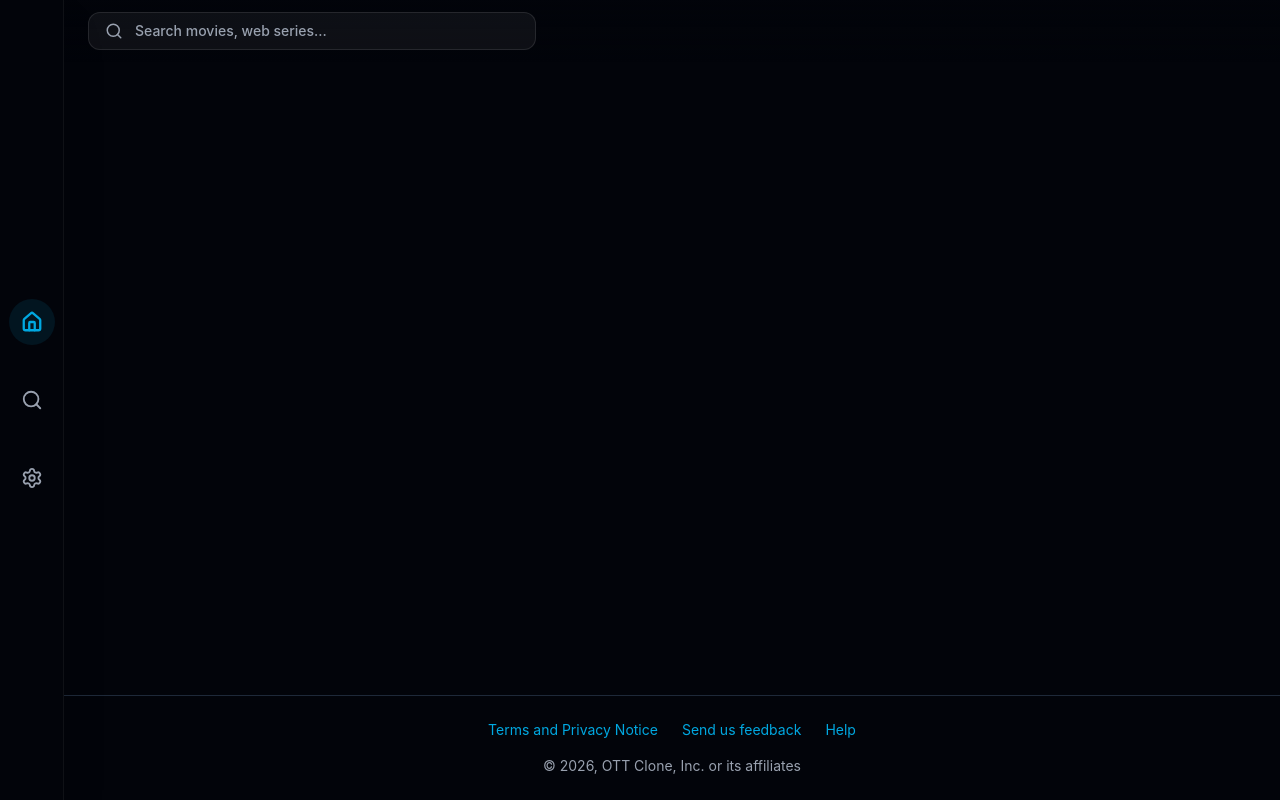
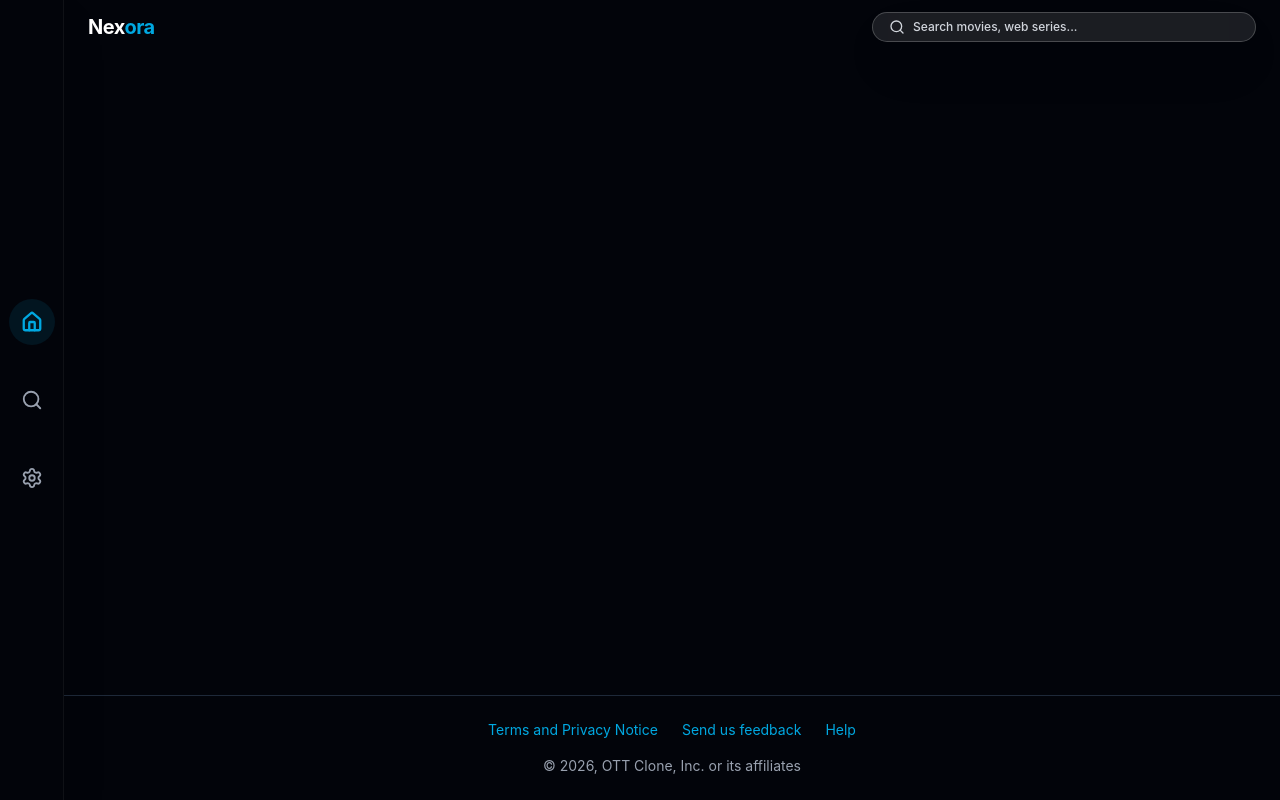
Before and after one commit to PankajPote18/SoundSphere, a React (Vite) app: page / in a window 1280 px wide. Built offline with nearby package versions, Linux system fonts and the light colour scheme; no server answers.

Commit message:
Implement new search bar layout and improve navbar visibility

```diff
--- a/src/components/Navbar.jsx
+++ b/src/components/Navbar.jsx
@@ -4,6 +4,7 @@ import { Search } from 'lucide-react';
 
 const Navbar = () => {
   const [isScrolled, setIsScrolled] = useState(false);
+  const [deviceMode, setDeviceMode] = useState('desktop');
   const navigate = useNavigate();
   const location = useLocation();
 
@@ -14,6 +15,29 @@ const Navbar = () => {
 
     window.addEventListener('scroll', handleScroll);
     return () => window.removeEventListener('scroll', handleScroll);
+  }, []);
+
+  useEffect(() => {
+    const isMobileDevice = /Android|webOS|iPhone|iPad|iPod|BlackBerry|IEMobile|Opera Mini/i.test(navigator.userAgent);
+    const isSmallScreen = window.innerWidth < 768;
+
+    if (isMobileDevice && !isSmallScreen) {
+      setDeviceMode('mobile-desktop');
+    } else if (isMobileDevice && isSmallScreen) {
+      setDeviceMode('mobile');
+    } else {
+      setDeviceMode('desktop');
+    }
+
+    const handleResize = () => {
+      const small = window.innerWidth < 768;
+      if (isMobileDevice && !small) setDeviceMode('mobile-desktop');
+      else if (isMobileDevice && small) setDeviceMode('mobile');
+      else setDeviceMode('desktop');
+    };
+
+    window.addEventListener('resize', handleResize);
+    return () => window.removeEventListener('resize', handleResize);
   }, []);
 
   // Keyboard shortcut listener for ⌘K / Ctrl+K
@@ -40,26 +64,26 @@ const Navbar = () => {
   return (
     <nav
       className={`fixed top-0 left-0 md:left-16 right-0 z-40 transition-all duration-300 px-4 md:px-6 flex flex-col justify-center border-none outline-none ${
-        isScrolled ? 'bg-bg-dark/95 backdrop-blur-md shadow-lg shadow-black/40' : 'bg-gradient-to-b from-bg-dark/90 to-transparent'
+        isScrolled ? 'bg-bg-dark/95 backdrop-blur-md shadow-lg shadow-black/40' : 'bg-transparent'
       }`}
     >
       {/* Top Row: Logo & Search */}
-      <div className="flex items-center justify-between w-full py-3">
+      <div className={`flex ${deviceMode === 'mobile-desktop' ? 'flex-col items-start gap-3 py-4' : 'items-center justify-between py-3'} w-full`}>
         {/* Logo */}
-        <div className="lg:hidden flex items-center">
+        <div className="flex items-center">
           <span className="text-xl font-bold text-white tracking-tight">Nex<span className="text-[#00A8E1]">ora</span></span>
         </div>
 
         {/* Desktop Search Bar (Hidden on Mobile home, visible otherwise or handled by sidebar) */}
-        <div className="hidden md:flex flex-1 max-w-md items-center">
+        <div className="hidden md:flex flex-1 max-w-sm items-center">
           {showSearchBar && (
             <div
               onClick={() => navigate('/search')}
-              className="w-full flex items-center justify-between bg-white/5 border border-white/10 rounded-xl px-4 py-2 hover:bg-white/10 hover:border-white/25 transition-all duration-300 cursor-pointer group"
+              className="w-full flex items-center justify-between bg-white/10 backdrop-blur-xl border border-white/20 rounded-full px-4 py-1.5 hover:bg-white/20 hover:border-white/30 transition-all duration-300 cursor-pointer shadow-2xl"
             >
-              <div className="flex items-center space-x-3">
-                <Search size={18} className="text-gray-400 group-hover:text-white transition-colors" />
-                <span className="text-gray-400 text-sm font-medium group-hover:text-gray-200 transition-colors">
+              <div className="flex items-center space-x-2">
+                <Search size={16} className="text-gray-300 group-hover:text-white transition-colors" />
+                <span className="text-gray-300 text-xs font-medium group-hover:text-white transition-colors pr-6">
                   Search movies, web series...
                 </span>
               </div>
```
